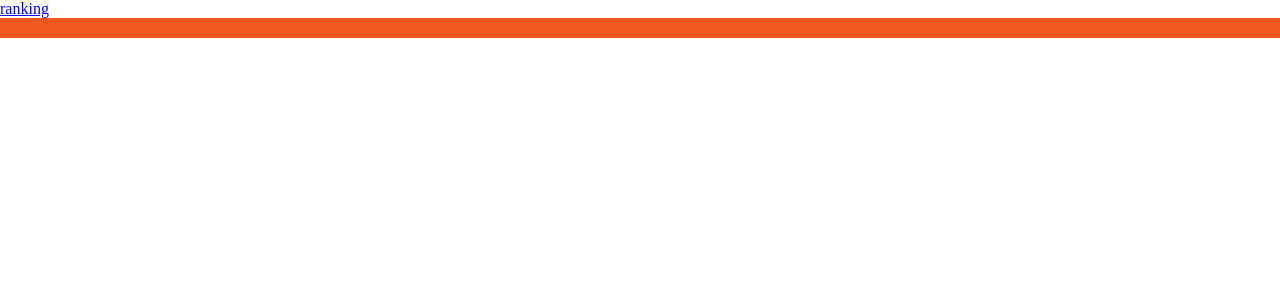
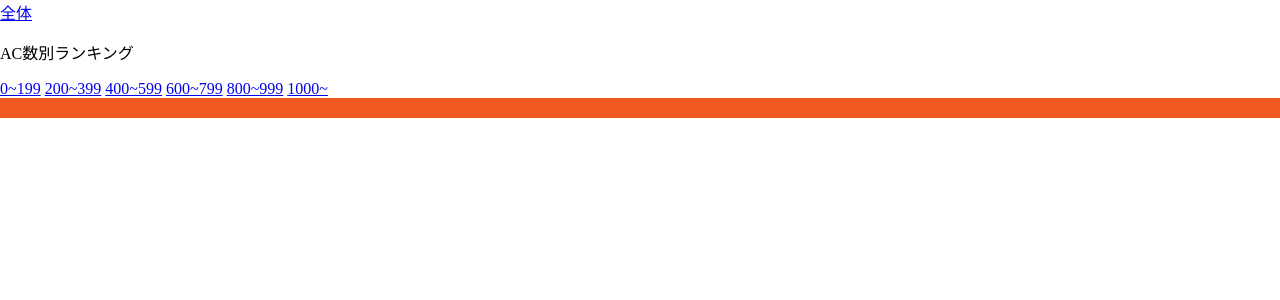
Before and after one commit to reiyiyi/AtCoder-Hot-Problems, a Flask app: page / in a window 1280 px wide. Shown: the part 82-382 px from the top of the page. Run offline with Flask 2, Linux system fonts and the light colour scheme.

Commit message:
ページごとに分けるためにapp.pyを編集

```diff
--- a/app.py
+++ b/app.py
@@ -27,6 +27,139 @@ def ranking():
         time_data = json.load(f2)
 
     return render_template('ranking.html',
+                        ranking_type="全体",
+                        hot_problems_data=hot_problems_data,
+                        time_data=time_data)
+
+@app.route('/ranking-ac0', methods=["GET"])
+def ranking_ac0():
+    problems_file_name, time_file_name = filename.get()
+    problems_file_name = problems_file_name + "0"
+
+    s3 = aws.get()
+
+    bucket = s3.Bucket('hotproblems')
+    bucket.download_file('hot_problems_data/' + problems_file_name + '.json', problems_file_name + '.json')
+    bucket.download_file('hot_problems_data/' + time_file_name, time_file_name)
+
+    with open(problems_file_name + '.json', encoding='utf-8') as f:
+        hot_problems_data = json.load(f)
+
+    with open(time_file_name, encoding='utf-8') as f2:
+        time_data = json.load(f2)
+
+    return render_template('ranking.html',
+                        ranking_type="AC数0~199",
+                        hot_problems_data=hot_problems_data,
+                        time_data=time_data)
+
+@app.route('/ranking-ac200', methods=["GET"])
+def ranking_ac200():
+    problems_file_name, time_file_name = filename.get()
+    problems_file_name = problems_file_name + "200"
+
+    s3 = aws.get()
+
+    bucket = s3.Bucket('hotproblems')
+    bucket.download_file('hot_problems_data/' + problems_file_name + '.json', problems_file_name + '.json')
+    bucket.download_file('hot_problems_data/' + time_file_name, time_file_name)
+
+    with open(problems_file_name + '.json', encoding='utf-8') as f:
+        hot_problems_data = json.load(f)
+
+    with open(time_file_name, encoding='utf-8') as f2:
+        time_data = json.load(f2)
+
+    return render_template('ranking.html',
+                        ranking_type="AC数200~399",
+                        hot_problems_data=hot_problems_data,
+                        time_data=time_data)
+
+@app.route('/ranking-ac400', methods=["GET"])
+def ranking_ac400():
+    problems_file_name, time_file_name = filename.get()
+    problems_file_name = problems_file_name + "400"
+
+    s3 = aws.get()
+
+    bucket = s3.Bucket('hotproblems')
+    bucket.download_file('hot_problems_data/' + problems_file_name + '.json', problems_file_name + '.json')
+    bucket.download_file('hot_problems_data/' + time_file_name, time_file_name)
+
+    with open(problems_file_name + '.json', encoding='utf-8') as f:
+        hot_problems_data = json.load(f)
+
+    with open(time_file_name, encoding='utf-8') as f2:
+        time_data = json.load(f2)
+
+    return render_template('ranking.html',
+                        ranking_type="AC数400~599",
+                        hot_problems_data=hot_problems_data,
+                        time_data=time_data)
+
+@app.route('/ranking-ac600', methods=["GET"])
+def ranking_ac600():
+    problems_file_name, time_file_name = filename.get()
+    problems_file_name = problems_file_name + "600"
+
+    s3 = aws.get()
+
+    bucket = s3.Bucket('hotproblems')
+    bucket.download_file('hot_problems_data/' + problems_file_name + '.json', problems_file_name + '.json')
+    bucket.download_file('hot_problems_data/' + time_file_name, time_file_name)
+
+    with open(problems_file_name + '.json', encoding='utf-8') as f:
+        hot_problems_data = json.load(f)
+
+    with open(time_file_name, encoding='utf-8') as f2:
+        time_data = json.load(f2)
+
+    return render_template('ranking.html',
+                        ranking_type="AC数600~799",
+                        hot_problems_data=hot_problems_data,
+                        time_data=time_data)
+
+@app.route('/ranking-ac800', methods=["GET"])
+def ranking_ac800():
+    problems_file_name, time_file_name = filename.get()
+    problems_file_name = problems_file_name + "800"
+
+    s3 = aws.get()
+
+    bucket = s3.Bucket('hotproblems')
+    bucket.download_file('hot_problems_data/' + problems_file_name + '.json', problems_file_name + '.json')
+    bucket.download_file('hot_problems_data/' + time_file_name, time_file_name)
+
+    with open(problems_file_name + '.json', encoding='utf-8') as f:
+        hot_problems_data = json.load(f)
+
+    with open(time_file_name, encoding='utf-8') as f2:
+        time_data = json.load(f2)
+
+    return render_template('ranking.html',
+                        ranking_type="AC数800~999",
+                        hot_problems_data=hot_problems_data,
+                        time_data=time_data)
+
+@app.route('/ranking-ac1000', methods=["GET"])
+def ranking_ac1000():
+    problems_file_name, time_file_name = filename.get()
+    problems_file_name = problems_file_name + "1000"
+
+    s3 = aws.get()
+
+    bucket = s3.Bucket('hotproblems')
+    bucket.download_file('hot_problems_data/' + problems_file_name + '.json', problems_file_name + '.json')
+    bucket.download_file('hot_problems_data/' + time_file_name, time_file_name)
+
+    with open(problems_file_name + '.json', encoding='utf-8') as f:
+        hot_problems_data = json.load(f)
+
+    with open(time_file_name, encoding='utf-8') as f2:
+        time_data = json.load(f2)
+
+    return render_template('ranking.html',
+                        ranking_type="AC数1000~",
                         hot_problems_data=hot_problems_data,
                         time_data=time_data)
 
--- a/templates/index.html
+++ b/templates/index.html
@@ -14,7 +14,18 @@
             <h1 class="appname">AtCoder Hot Problems</h1>
         </div>
     </header>
-    <a href="{{url_for('ranking')}}">ranking</a>
+    <div>
+        <a href="{{url_for('ranking')}}">全体</a>
+    </div>
+    <p>AC数別ランキング</p>
+    <div>
+        <a href="{{url_for('ranking_0')}}">0~199</a>
+        <a href="{{url_for('ranking_ac200')}}">200~399</a>
+        <a href="{{url_for('ranking_ac400')}}">400~599</a>
+        <a href="{{url_for('ranking_ac600')}}">600~799</a>
+        <a href="{{url_for('ranking_ac800')}}">800~999</a>
+        <a href="{{url_for('ranking_ac1000')}}">1000~</a>
+    </div>
     <footer class="site-footer wrapper">
         <div class="footer">
         </div>
--- a/templates/ranking.html
+++ b/templates/ranking.html
@@ -18,7 +18,7 @@
     <h2 class=sentence>(集計期間: {{ time_data['start_time'] }} ～ {{ time_data['end_time'] }})</h2>
     <h2 class=sentence>集計期間内に提出されたコードの総数: {{ time_data['number_of_submissions'] }}</h2>
     <br>
-    <h2 class=sentence>{{ time_data['date'] }}における、問題ごとの提出されたコード数Top100</h2>
+    <h2 class=sentence>{{ time_data['date'] }}における、問題ごとの提出されたコード数Top100({{ ranking_type }})</h2>
     <table border="1">
         <tr>
             <th>順位</th>
```
